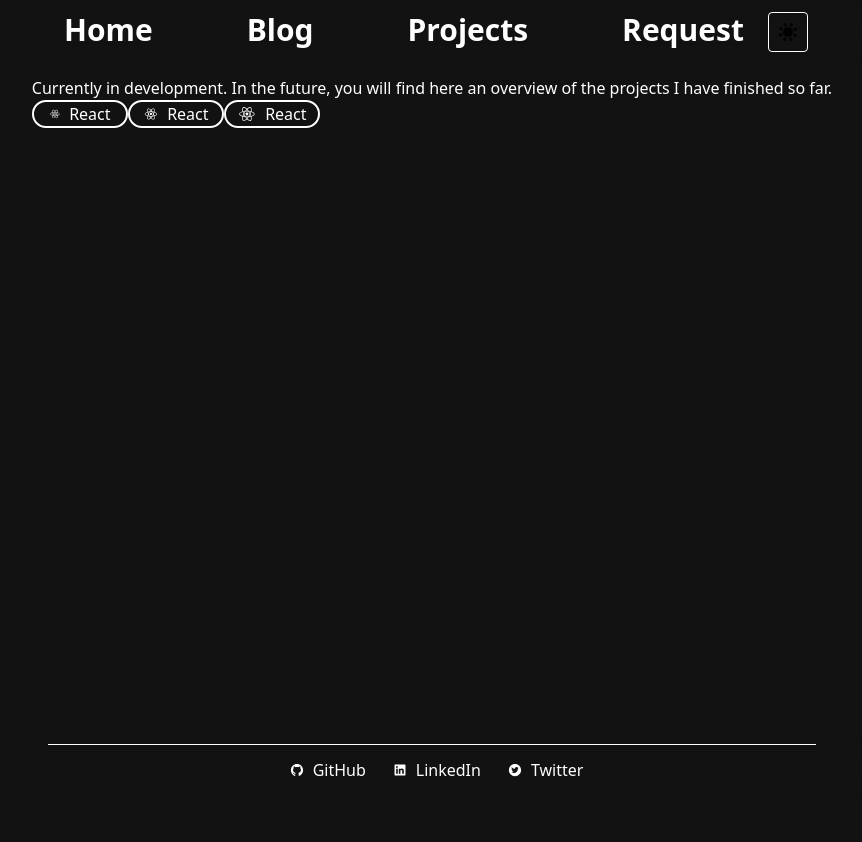
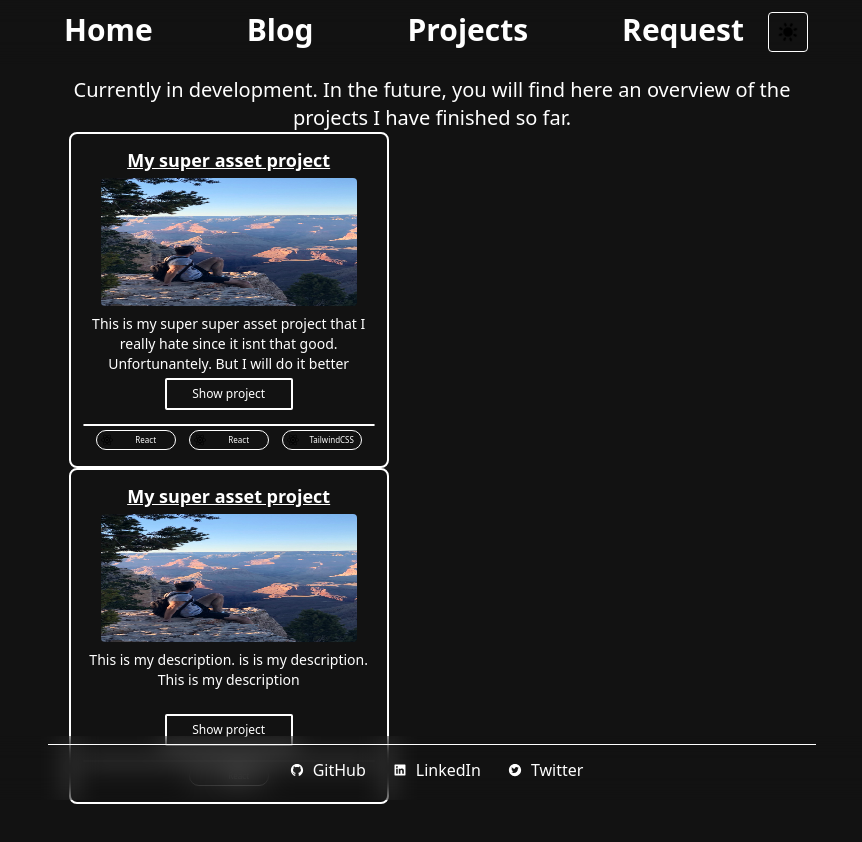
Before and after one commit to tobias2910/blog-frontend-service, a Next.js app: page /projects in a window 1280 px wide. Shown: the top 842 px of the page, without its empty margins (208-1070 px from the left). Built offline with nearby package versions, Linux system fonts and the light colour scheme.

Commit message:
Added the ProjectCard component

```diff
--- /dev/null
+++ b/components/common/ProjectCard/ProjectCard.tsx
@@ -0,0 +1,72 @@
+import React, { FC } from 'react';
+import Image from 'next/image';
+
+import Card from '@components/ui/Card';
+import Chip from '@components/ui/Chip';
+import CardTags from '../../../typings/cardTags';
+
+interface ProjectCardProps {
+  title: string;
+  imageUrl: string;
+  description: string;
+  tags: CardTags[];
+  projectUrl: string;
+}
+
+/**
+ *
+ * @param param0
+ * @returns
+ */
+const ProjectCard: FC<ProjectCardProps> = ({
+  title,
+  imageUrl,
+  description,
+  tags,
+  projectUrl,
+}) => (
+  <div className="w-[14rem] md:w-80 h-80 md:h-[21rem]">
+    <Card className="h-full w-full">
+      <div className="flex flex-col items-center h-full relative">
+        <span className="text-base md:text-lg underline decoration-secondary font-semibold mb-3 hover:decoration-secondary-2 duration-300 h-5">
+          {title}
+        </span>
+        <div className="h-32 md:h40 w-48 md:w-64 relative mb-2">
+          <Image
+            src={imageUrl}
+            className="rounded"
+            about="image of the Project"
+            layout="fill"
+          />
+        </div>
+        <span className="text-center text-xs md:text-sm leading-3 h-14 mb-2 ">
+          {description}
+        </span>
+        <a
+          className="flex border-secondary rounded-sm justify-center items-center border md:border-2 text-xs w-24 h-6 md:w-32 md:h-8 text-center hover:border-secondary-2 transition-colors duration-500 ease-linear mb-1"
+          href={projectUrl}
+          target="_blank"
+          rel="noopener noreferrer"
+        >
+          Show project
+        </a>
+        <div className="bottom-0 absolute w-full">
+          <hr className="border-[0.4px] rounded w-full border-secondary-2 mb-1" />
+          <div className="flex flex-wrap mb-1 justify-around w-full last:justify-evenly">
+            {tags.slice(0, 3).map((tag) => (
+              <Chip
+                key={tag.text}
+                Icon={tag.icon}
+                text={tag.text}
+                iconSize="medium"
+                type="standard"
+              />
+            ))}
+          </div>
+        </div>
+      </div>
+    </Card>
+  </div>
+);
+
+export default ProjectCard;
--- /dev/null
+++ b/components/common/ProjectCard/index.ts
@@ -0,0 +1 @@
+export { default } from './ProjectCard';
--- a/components/ui/Card/Card.module.css
+++ b/components/ui/Card/Card.module.css
@@ -1,3 +1,3 @@
 .root {
-  @apply rounded-lg bg-primary w-full h-full border-2 border-secondary-2 p-4 duration-500;
+  @apply rounded-lg bg-primary w-full h-full border-2 border-secondary-2 p-3;
 }
--- a/components/ui/Chip/Chip.module.css
+++ b/components/ui/Chip/Chip.module.css
@@ -1,9 +1,9 @@
 .root {
-  @apply flex items-center justify-center w-24 border-2 border-secondary rounded-full transition duration-300;
+  @apply flex items-center w-[4rem] md:w-[5rem] h-4 md:h-5 border border-secondary-2 rounded-full transition duration-500 text-[0.5rem] md:text-[0-6rem];
 }
 
 .root:hover {
-  @apply border-secondary;
+  @apply border-secondary-2 duration-500 shadow-md;
 }
 
 .root:focus,
@@ -12,29 +12,33 @@
 }
 
 .root > :first-child {
-  @apply mr-2 transition duration-300;
+  @apply mx-1 transition duration-1000 fill-secondary-2 ease-out;
 }
 
 .smallIcon {
+  @apply w-2 h-2;
+}
+
+.mediumIcon {
   @apply w-3 h-3;
 }
 
-.mediumIcon {
+.largeIcon {
   @apply w-4 h-4;
 }
 
-.largeIcon {
-  @apply w-5 h-5;
+.inactive {
+  @apply border-secondary transition duration-300 border;
 }
 
-.active {
-  @apply border-secondary-2 transition duration-300;
+.inactive > :first-child {
+  @apply fill-secondary transition duration-1000 ease-out;
 }
 
-.active > :first-child {
-  @apply fill-secondary-2 transition duration-300;
+.inactive:hover {
+  @apply border-secondary-2;
 }
 
-.active:hover {
-  @apply border-secondary-2;
+.standard {
+  @apply cursor-default shadow-none !important;
 }
--- a/components/ui/Chip/Chip.tsx
+++ b/components/ui/Chip/Chip.tsx
@@ -28,7 +28,8 @@ const Chip: FC<ChipProps> = ({ text, Icon, type, iconSize }) => {
   };
 
   const containerClassName = cn(s.root, {
-    [s.active]: isActive,
+    [s.inactive]: isActive,
+    [s.standard]: type === 'standard',
   });
 
   const iconClassName = cn({
@@ -45,7 +46,7 @@ const Chip: FC<ChipProps> = ({ text, Icon, type, iconSize }) => {
       tabIndex={0}
     >
       <Icon className={iconClassName} />
-      {text}
+      <span className="text-center m-auto">{text}</span>
     </div>
   );
 };
--- a/pages/projects/index.tsx
+++ b/pages/projects/index.tsx
@@ -1,17 +1,37 @@
 import React from 'react';
+
 import type { NextPage } from 'next';
-import { DiReact } from 'react-icons/di';
+import { SiReact } from 'react-icons/si';
 
-import Chip from '@components/ui/Chip';
+import ProjectCard from '@components/common/ProjectCard';
 
 const Projects: NextPage = () => (
-  <div className="text-center">
-    Currently in development. In the future, you will find here an overview of
-    the projects I have finished so far.
-    <div className="flex flex-auto">
-      <Chip text="React" Icon={DiReact} iconSize="small" type="filter" />
-      <Chip text="React" Icon={DiReact} iconSize="medium" />
-      <Chip text="React" Icon={DiReact} iconSize="large" />
+  <div className="w-10/12 text-center m-auto">
+    <span className="text-xl">
+      Currently in development. In the future, you will find here an overview of
+      the projects I have finished so far.
+    </span>
+    <div className="grid grid-flow-row">
+      <ProjectCard
+        title="My super asset project"
+        description="This is my super super asset project that I really hate since it isnt that good. Unfortunantely. But I will do it better"
+        imageUrl="/avatar.jpeg"
+        projectUrl="https://asset-monitoring.de"
+        tags={[
+          { icon: SiReact, text: 'React' },
+          { icon: SiReact, text: 'React' },
+          { icon: SiReact, text: 'TailwindCSS' },
+          { icon: SiReact, text: 'React' },
+          { icon: SiReact, text: 'React' },
+        ]}
+      />{' '}
+      <ProjectCard
+        title="My super asset project"
+        description="This is my description. is is my description. This is my description"
+        imageUrl="/avatar.jpeg"
+        projectUrl="https://asset-monitoring.de"
+        tags={[{ icon: SiReact, text: 'React' }]}
+      />
     </div>
   </div>
 );
```
Also changed, not shown: typings/cardTags.d.ts (added, +8 -0 lines), 1 other file (tests, documents, lock files or other folders).
